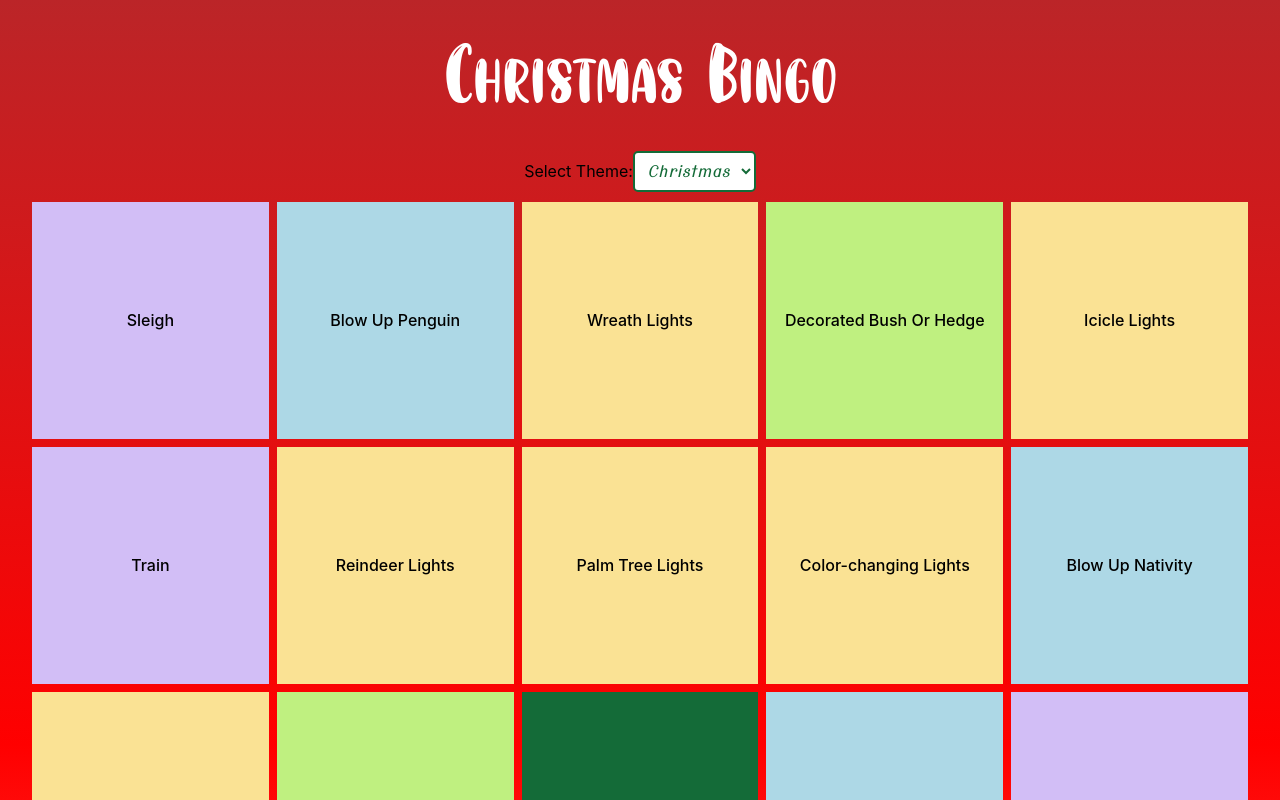
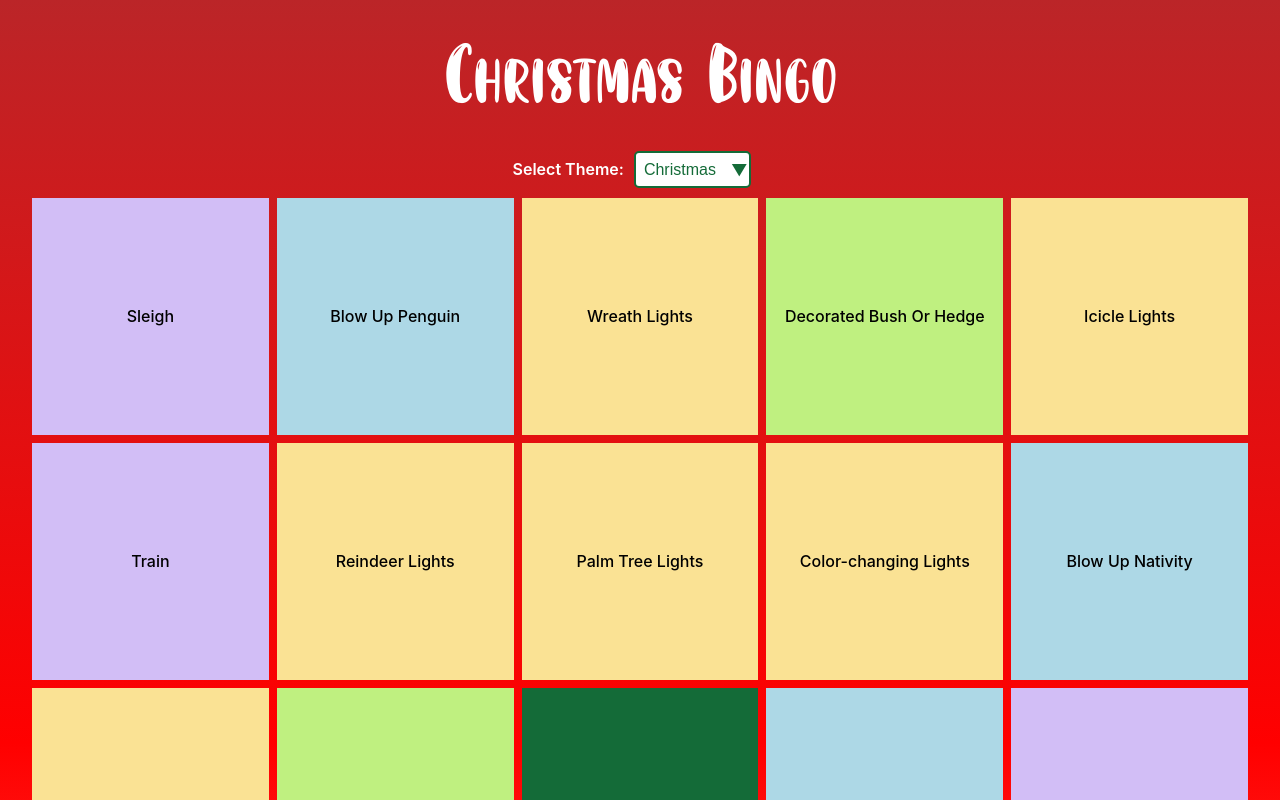
Before and after one commit to kdv24/xmas-bingo-22, a React (Create React App) app: page / in a window 1280 px wide. Shown: the top 800 px of the page. Built offline with nearby package versions, Linux system fonts and the light colour scheme.

Commit message:
Improve styling of dropdown menu.

```diff
--- a/src/App.css
+++ b/src/App.css
@@ -198,22 +198,39 @@ input:checked + .slider::before {
   display: flex;
   justify-content: center;
   margin-top: 1rem;
+  color: #fff;
+  font-weight: 600;
+  position: relative; /* Add this */
 }
 
 .theme-dropdown {
+  margin-left: 10px;
   padding: 0.5rem;
+  padding-right: 2rem; /* Increase right padding to make room for the arrow */
   border: 2px solid #146B38;
   border-radius: 5px;
   background-color: #fff;
-  font-family: 'CursiveSans', sans-serif;
   font-size: 1rem;
   color: #146B38;
   outline: none;
   transition: border-color 0.3s ease;
+  appearance: none; /* Remove default arrow */
+  -webkit-appearance: none;
+  -moz-appearance: none;
 }
 
 .theme-dropdown:focus {
   border-color: #3CB371;
+}
+
+/* Add custom arrow */
+.theme-dropdown-container::after {
+  content: '\25BC';
+  position: inherit;
+  top: 9px;
+  right: 20px;
+  pointer-events: none;
+  color: #146B38;
 }
 
 /* Media Queries */
```
